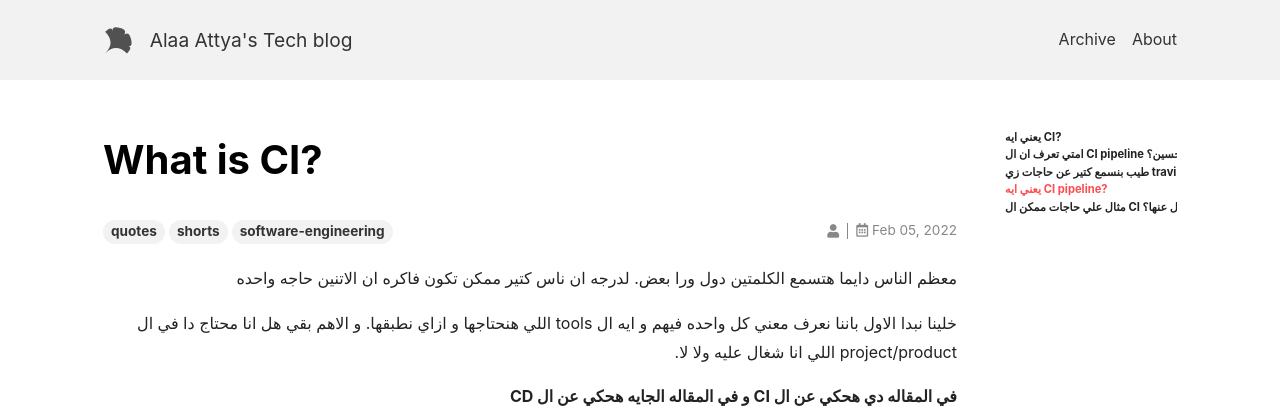
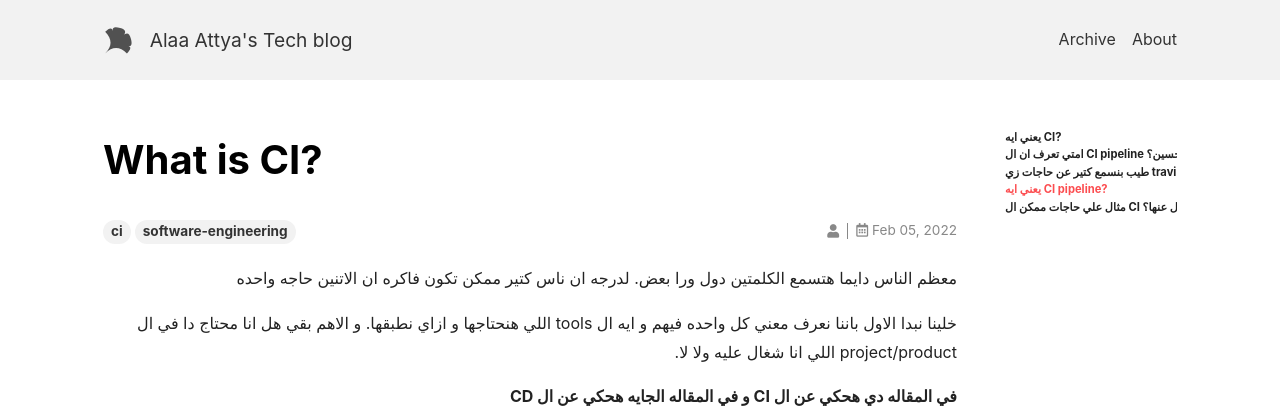
Before and after one commit to AlaaAttya/my-blog, a Jekyll site: the page built from _posts/2022-02-05-what-is-ci.md, in a window 1280 px wide and 900 px high. Shown: the top 410 px of the window. Built offline with Jekyll 4.4.1, drawn with Linux system fonts in a browser that asks for light colours; nearby versions of some CDN libraries; comment, search, counter and statistics services are not loaded.

Commit message:
Blogging about CI

```diff
--- a/_posts/2022-02-05-what-is-ci.md
+++ b/_posts/2022-02-05-what-is-ci.md
@@ -5,8 +5,7 @@ date: 2022-02-05T10:45:04+00:00
 author: alaa
 layout: article
 tags:
-    - quotes
-    - shorts
+    - ci
     - software-engineering
 key: What-is-ci-133
 lang: ar
```
